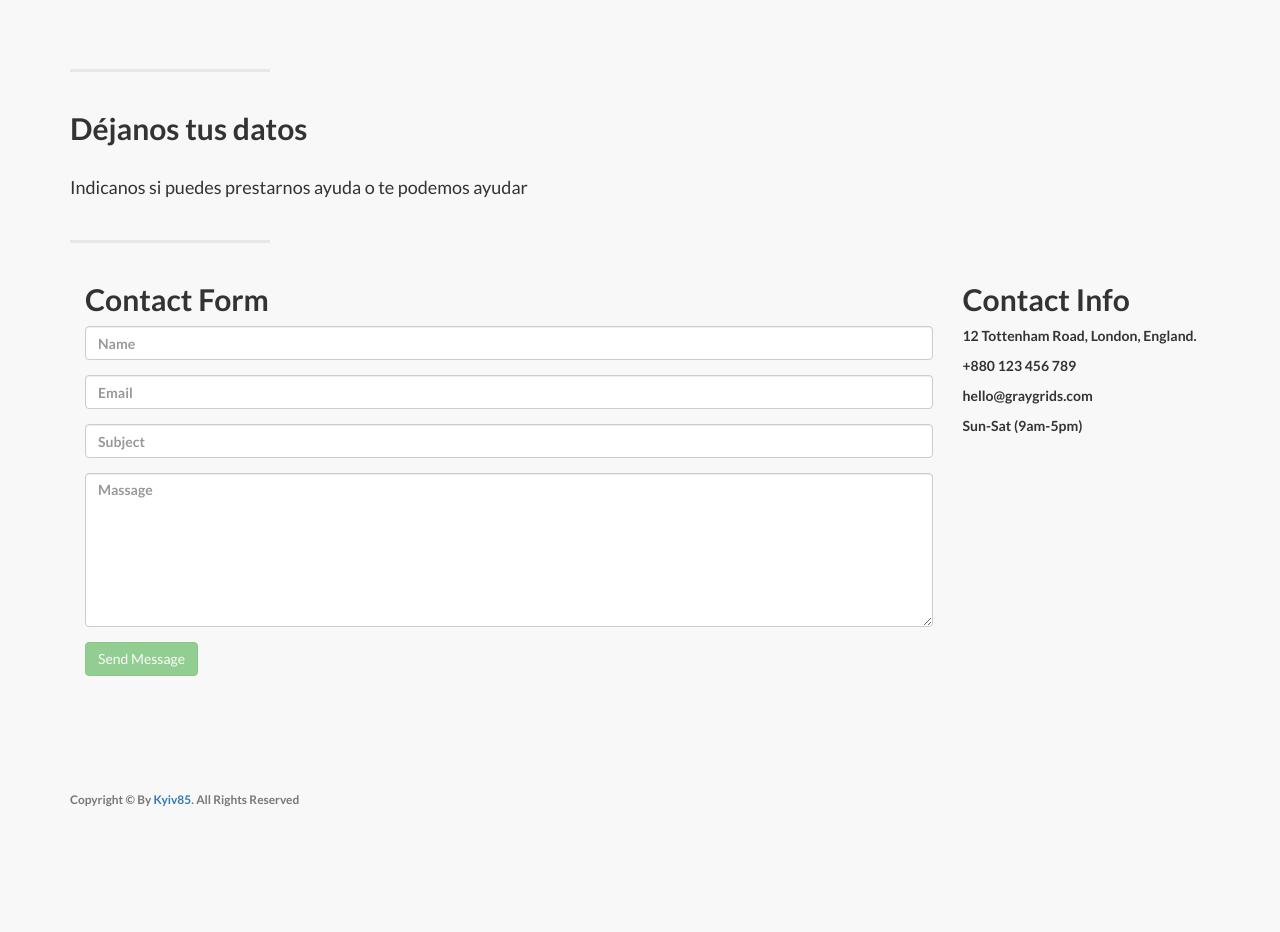
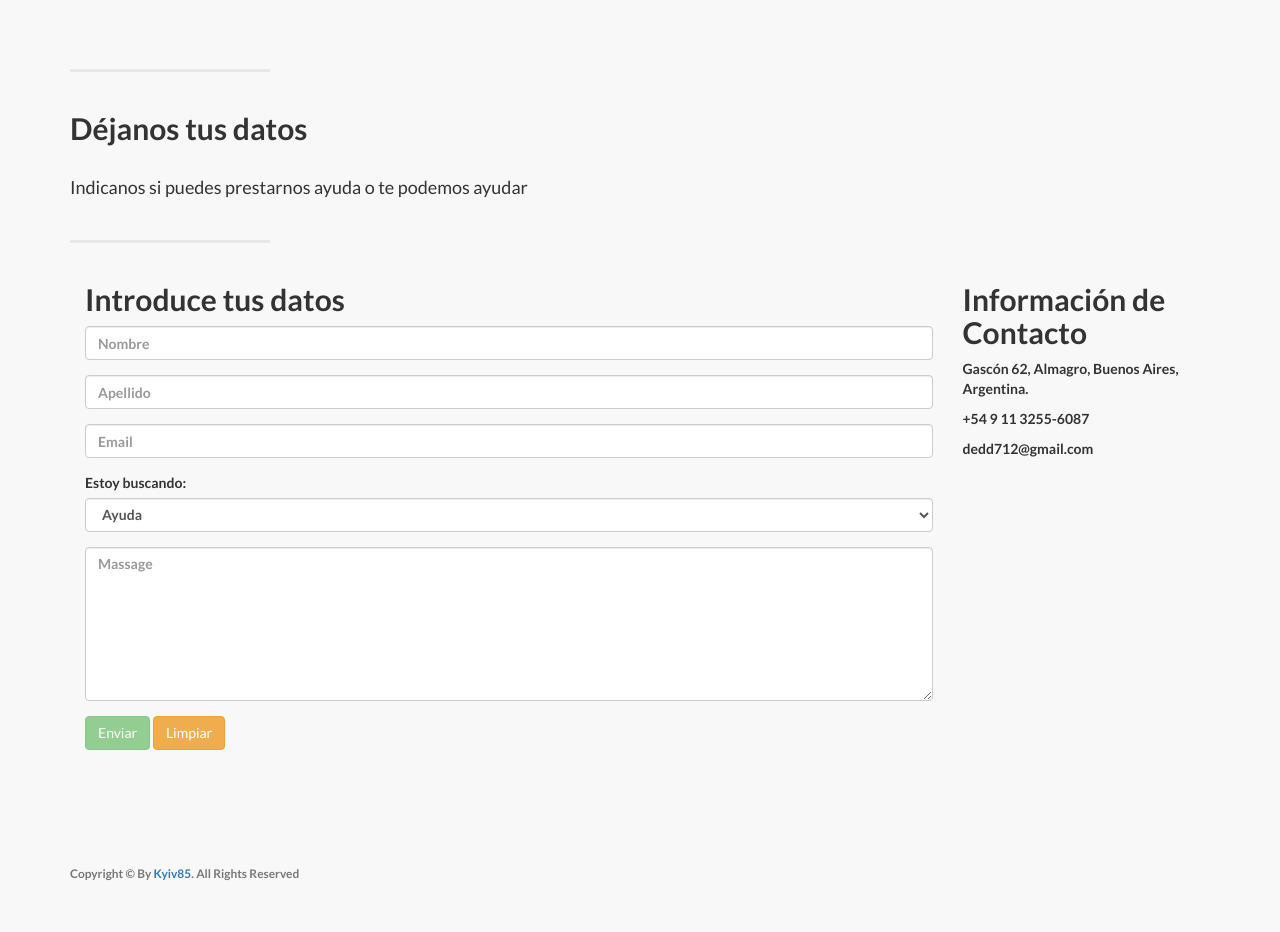
Before and after one commit to Kyiv85/ayudando, a PHP site: page /registro.php in a window 1280 px wide. Shown: the part 634-1566 px from the top of the page. Before the commit the page ends 1441 px from the top, so only its background shows below. Run offline with PHP 8.4, Linux system fonts and the light colour scheme.

Commit message:
Form registro

```diff
--- a/registro.php
+++ b/registro.php
@@ -76,36 +76,47 @@
         <div class="container">
           <div class="row">
             <div class="col-md-9">
-              <h2>Contact Form</h2>
+              <h2>Introduce tus datos</h2>
 
             <!-- Start Contact Form -->
             <form role="form" id="contactForm" class="contact-form" data-toggle="validator" class="shake">
               <div class="form-group">
                 <div class="controls">
-                  <input type="text" id="name" class="form-control" placeholder="Name" required data-error="Please enter your name">
+                  <input type="text" id="name" class="form-control" placeholder="Nombre" required data-error="Por favor introduce tu nombre">
                   <div class="help-block with-errors"></div>
                 </div>
               </div>
               <div class="form-group">
                 <div class="controls">
-                  <input type="email" class="email form-control" id="email" placeholder="Email" required data-error="Please enter your email">
+                  <input type="text" id="lastname" class="form-control" placeholder="Apellido" required data-error="Por favor introduce tu apellido">
                   <div class="help-block with-errors"></div>
                 </div>
               </div>
               <div class="form-group">
                 <div class="controls">
-                  <input type="text" id="msg_subject" class="form-control" placeholder="Subject" required data-error="Please enter your message subject">
+                  <input type="email" class="email form-control" id="email" placeholder="Email" required data-error="Por favor introduce tu email">
                   <div class="help-block with-errors"></div>
                 </div>
               </div>
               <div class="form-group">
                 <div class="controls">
-                  <textarea id="message" rows="7" placeholder="Massage" class="form-control" required data-error="Write your message"></textarea>
+                  <label for="sel1">Estoy buscando:</label>
+                  <select class="form-control" id="sel1"  required data-error="Observaciones">
+                    <option>Ayuda</option>
+                    <option>Prestar ayuda</option>
+                  </select>
+                  <div class="help-block with-errors"></div>
+                </div>
+              </div>
+              <div class="form-group">
+                <div class="controls">
+                  <textarea id="message" rows="7" placeholder="Massage" class="form-control" required data-error="Escribe tus observaciones"></textarea>
                   <div class="help-block with-errors"></div>
                 </div>
               </div>
 
-              <button type="submit" id="submit" class="btn btn-success"></i> Send Message</button>
+              <button type="submit" id="submit" class="btn btn-success"></i> Enviar</button>
+              <button type="clear" id="clear" class="btn btn-warning"></i> Limpiar</button>
               <div id="msgSubmit" class="h3 text-center hidden"></div>
               <div class="clearfix"></div>
 
@@ -114,13 +125,12 @@
 
             </div>
             <div class="col-md-3">
-              <h2 class="big-title">Contact Info</h2>
+              <h2 class="big-title">Información de Contacto</h2>
               <div class="information">
                 <div class="contact-datails">
-                  <p> 12 Tottenham Road, London, England.</p>
-                  <p> +880 123 456 789 </p>
-                  <p> hello@graygrids.com </p>
-                  <p> Sun-Sat (9am-5pm)</p>
+                  <p> Gascón 62, Almagro, Buenos Aires, Argentina.</p>
+                  <p> +54 9 11 3255-6087 </p>
+                  <p> dedd712@gmail.com </p>
                 </div>
               </div>
             </div>
```
